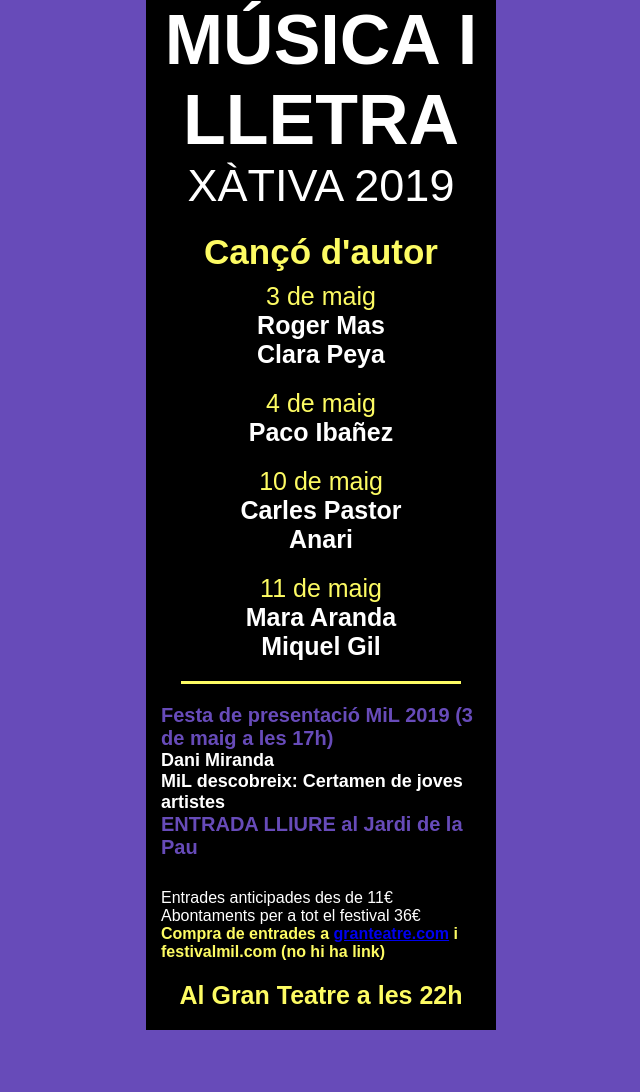
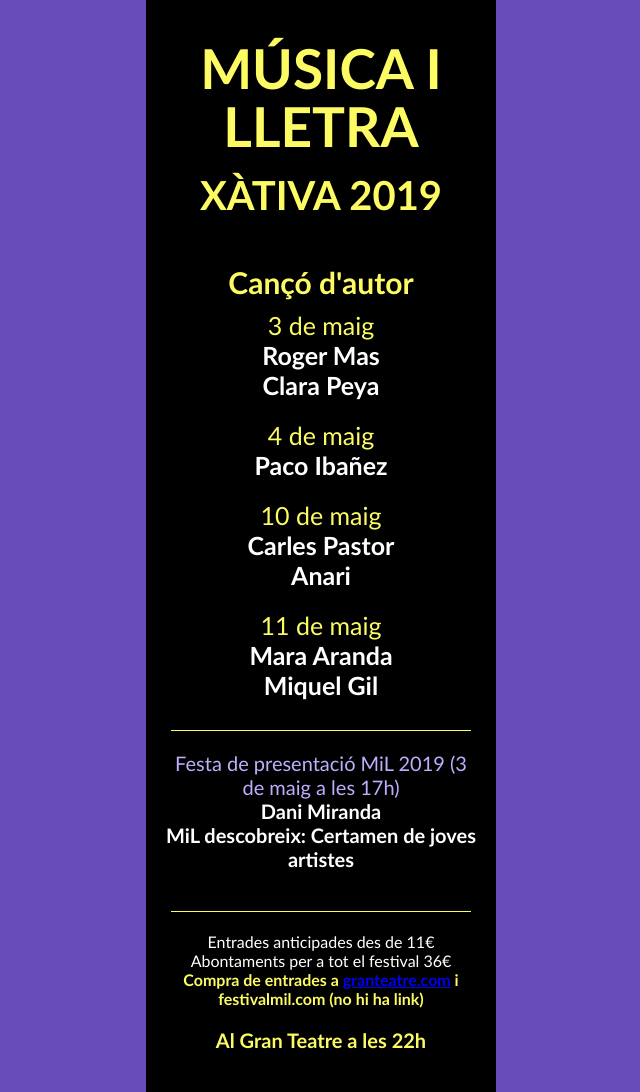
Before and after one commit to josvilrev02/p3, a plain HTML site: page index.html in a window 1280 px wide. Shown: the whole page, without its empty margins (319-959 px from the left). Before the commit the page ends 1030 px from the top, so only its background shows below. Drawn offline with Linux system fonts and the light colour scheme.

Commit message:
index.html

```diff
--- a/index.html
+++ b/index.html
@@ -10,7 +10,7 @@
             box-sizing: border-box;
             margin: 0;
             padding: 0;
-            font-family: 'Arial';
+            font-family: 'Gill Sans', 'Gill Sans MT', Calibri, 'Trebuchet MS', sans-serif;
         }
         div{
             width: 350px;
@@ -26,25 +26,27 @@
         /* capsaleres y titulars */
         header h1{
             background-color: black;
-            color: white;
+            color: #FDFB63;
             text-align: center;
-            font-size: 70px;
+            line-height: 1.05;
+            font-size: 55px;
             font-weight: 900;
+            padding: 40px 0 0 0;
         }
         header h2{
             background-color: black;
-            color: white;
+            color: #FDFB63;
             text-align: center;
-            font-size: 45px;
-            font-weight: 500;
-            padding: 0 0 20px 0;
+            font-size: 40px;
+            font-weight: 700;
+            padding: 15px 0 45px 0;
         }
 
         main h2{
             background-color: black;
             color:#FDFB63 ;
             text-align: center;
-            font-size: 35px;
+            font-size: 30px;
             padding: 0 0 10px 0;
         }
 
@@ -68,32 +70,36 @@
 
         /* llista de la presentacio */
         .filete{
-            height: 3px;
+            height: 1px;
             background-color: #FDFB63;
-            width: 80%;
-            margin: 0 auto;
+            width: 300px;
+            margin: 10px 0 0 25px ;
 
         }
         .presentacion{
             padding: 20px 0 10px 0;
         }
         .presentacion h4{
-            color: #674BB9;
+            color: #c1adfd;
             font-size: 20px;
-            padding: 0 15px 0 15px;
+            font-weight: 400;
+            padding: 0 25px;
+            text-align: center;
         }
         .presentacion li{
-            font-weight: 600;
-            font-size: 18px;
-            text-align: left;
-            padding: 0 15px 0 15px;
+            font-weight: 700;
+            font-size: 20px;
+            font-weight: 700;
+            text-align: center;
+            padding: 0;
         }
 
         /* informació sobre venta i entrades */
         footer{
             background-color: black;
             color: white;
-            padding: 0 15px 0 15px;
+            padding: 20px 20px;
+            text-align: center;
 
         }
         .links{
@@ -104,7 +110,7 @@
             padding: 20px 0;
             color: #FDFB63;
             text-align: center;
-            font-size: 25px;
+            font-size: 20px;
             font-weight: 600;
         }
 
@@ -151,9 +157,11 @@
                 <ul>
                     <li>Dani Miranda</li>
                     <li>MiL descobreix: Certamen de joves artistes</li>
-                    <h4>ENTRADA LLIURE al Jardi de la Pau</h4>
+
                 </ul>
         </section>
+        <div class="filete"></div>
+
     </main>
     <footer>
             <p>Entrades anticipades des de 11€</p>
```
